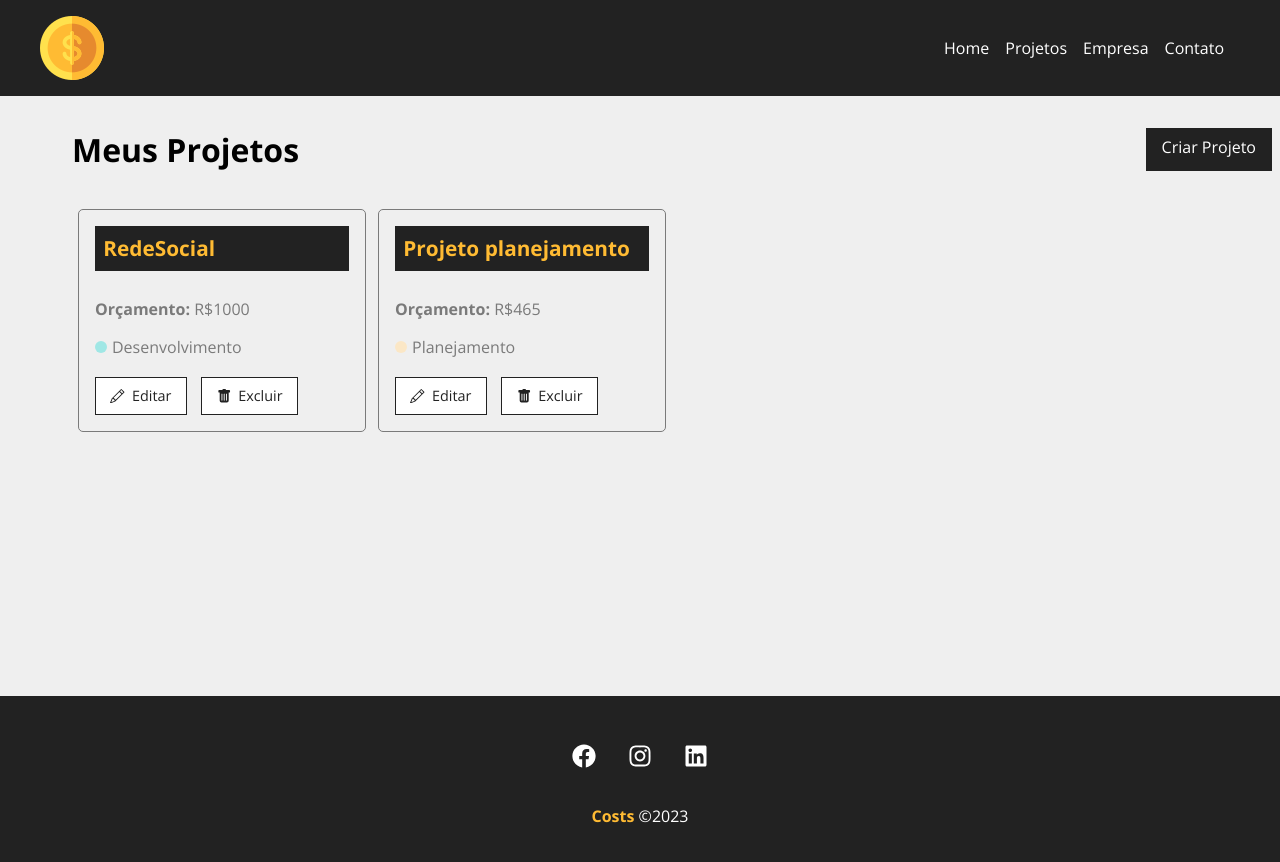
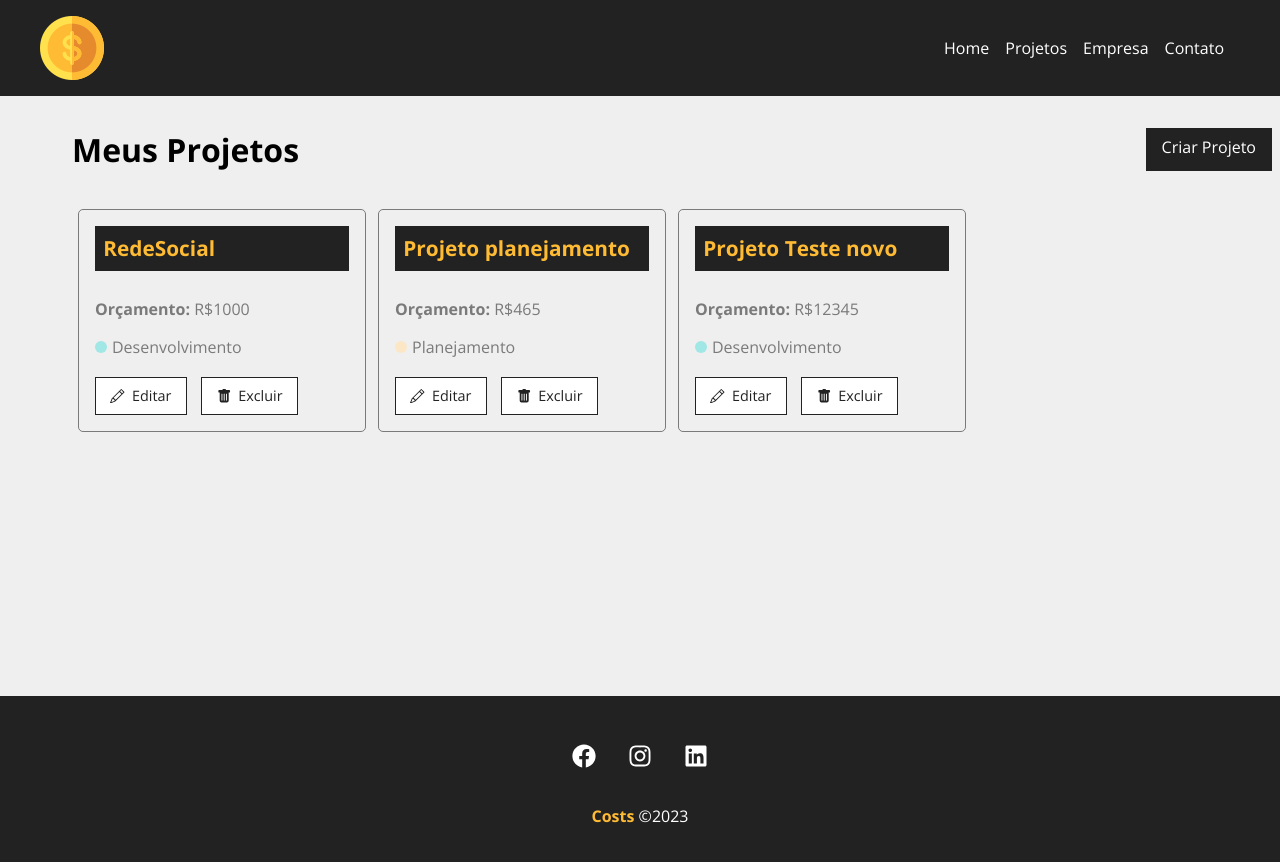
Before and after one commit to PedroDamini/costs_react, a React (Create React App) app in the folder costs/: page /projects in a window 1280 px wide. Shown: the top 862 px of the page. Built offline with nearby package versions, Linux system fonts and the light colour scheme; data requests are answered from the project's data file.

Commit message:
criacao page para cada projeto

```diff
--- a/costs/db.json
+++ b/costs/db.json
@@ -21,6 +21,17 @@
       "costs": 0,
       "services": [],
       "id": 6
+    },
+    {
+      "name": "Projeto Teste novo",
+      "budget": "12345",
+      "category": {
+        "id": "2",
+        "name": "Desenvolvimento"
+      },
+      "costs": 0,
+      "services": [],
+      "id": 7
     }
   ],
   "categories": [
--- a/costs/src/App.jsx
+++ b/costs/src/App.jsx
@@ -5,6 +5,7 @@
 import Contact from './components/pages/Contact';
 import NewProject from './components/pages/NewProject';
 import Projects from './components/pages/Projects';
+import Project from './components/pages/Project';
 
 import Container from './components/layout/Container';
 import Navbar from './components/layout/Navbar';
@@ -16,10 +17,11 @@
       <Navbar />
       <Container customClass='min-heigth'>
         <Routes>
-          <Route path='/' element={<Home />} />
+          <Route exact path='/' element={<Home />} />
           <Route path='/company' element={<Company />} />
           <Route path='/projects' element={<Projects />} />
           <Route path='/newproject' element={<NewProject />} />
+          <Route path='/project/:id' element={<Project />} />
           <Route path='/contact' element={<Contact />} />
         </Routes>
       </Container>
--- /dev/null
+++ b/costs/src/components/pages/Project.jsx
@@ -0,0 +1,23 @@
+import styles from './Project.module.css';
+import { useParams } from 'react-router-dom';
+import { useState, useEffect } from 'react';
+
+
+function Project () {
+    const { id } = useParams();
+    const [project, setProject] = useState([]);
+
+    useEffect(() => {
+        fetch(`http://localhost:5000/projects/${id}`, {
+            method: 'GET',
+            headers: {
+                'Content-Type': 'application/json',
+            },
+        }).then()
+            .catch()
+    }, [id])
+
+    return <p>Projeto</p>
+}
+
+export default Project;
--- a/costs/src/components/project/ProjectCard.jsx
+++ b/costs/src/components/project/ProjectCard.jsx
@@ -22,7 +22,7 @@
                 {category.name}
             </p>
             <div className={styles.project_card_actions}>
-                <Link to="/">
+                <Link to={`/project/${id}`}>
                     <BsPencil /> Editar
                 </Link>
                 <button onClick={remove}>
```
Also changed, not shown: costs/src/components/pages/Project.module.css (added).
